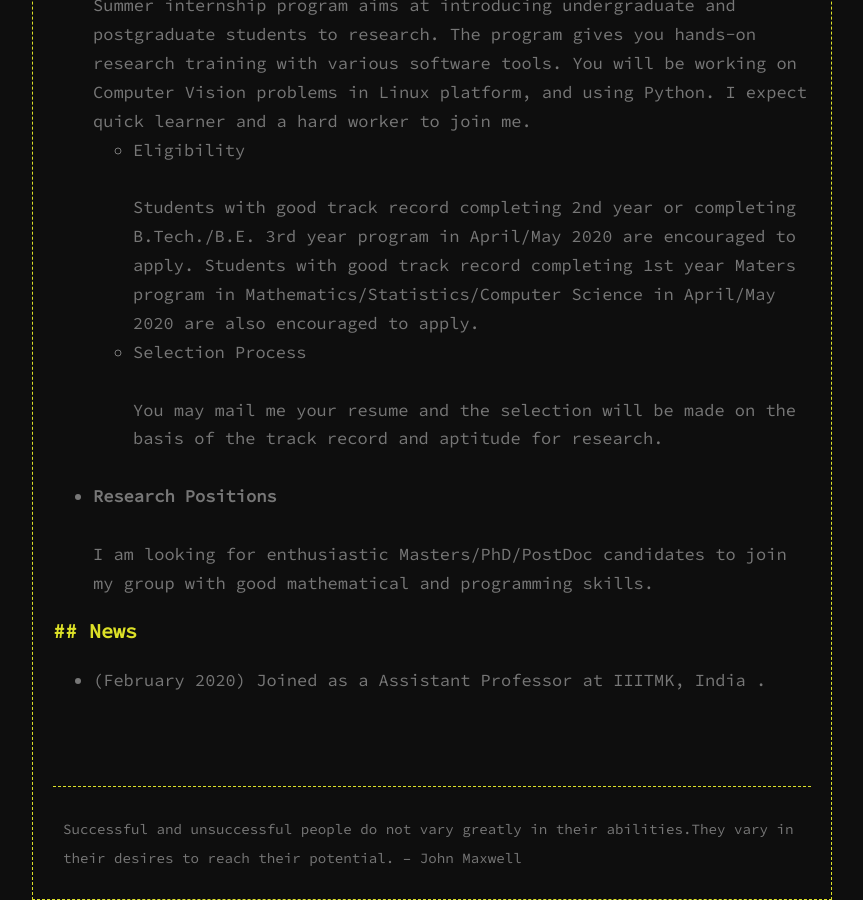
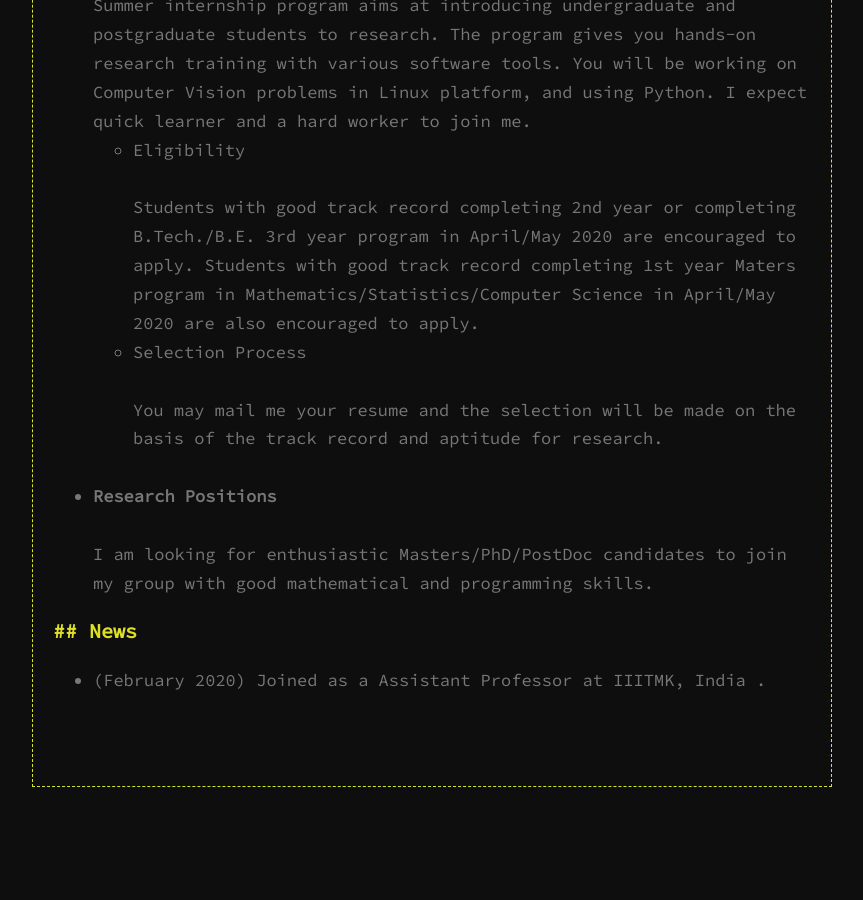
Before and after one commit to sinnuthomas/sinnuthomas.github.io, a Jekyll site: the page built from index.md, in a window 1280 px wide and 900 px high, scrolled down 1389 px. Shown: the whole window, without its empty margins (208-1071 px from the left). Built offline with Jekyll 4.4.1, drawn with Linux system fonts in a browser that asks for light colours; after the commit the page ends 2176 px from its top, so only the background shows below that.

Commit message:
Update default.html

```diff
--- a/_layouts/default.html
+++ b/_layouts/default.html
@@ -26,9 +26,6 @@ layout: compress
 
   {{ content }}
 
-<footer>
-    <p><small>Successful and unsuccessful people do not vary greatly in their abilities.They vary in their desires to reach their potential. – John Maxwell </small></p>
-</footer>
 {% include analytics.html %}
 </body>
 </html>
```
